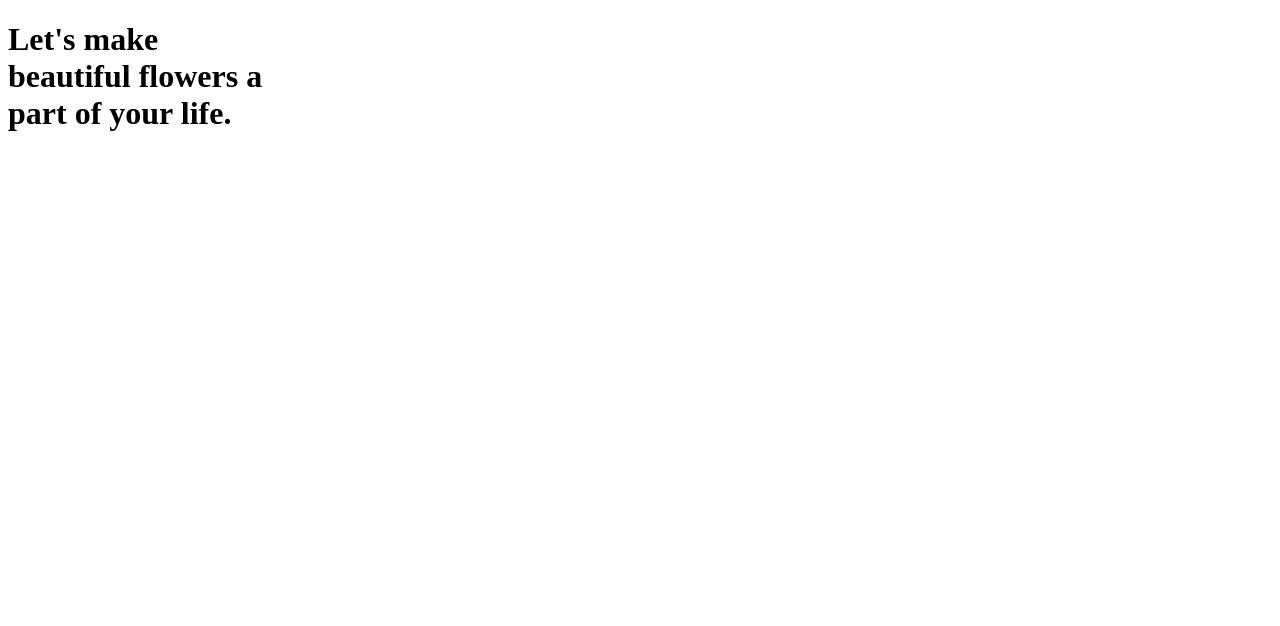
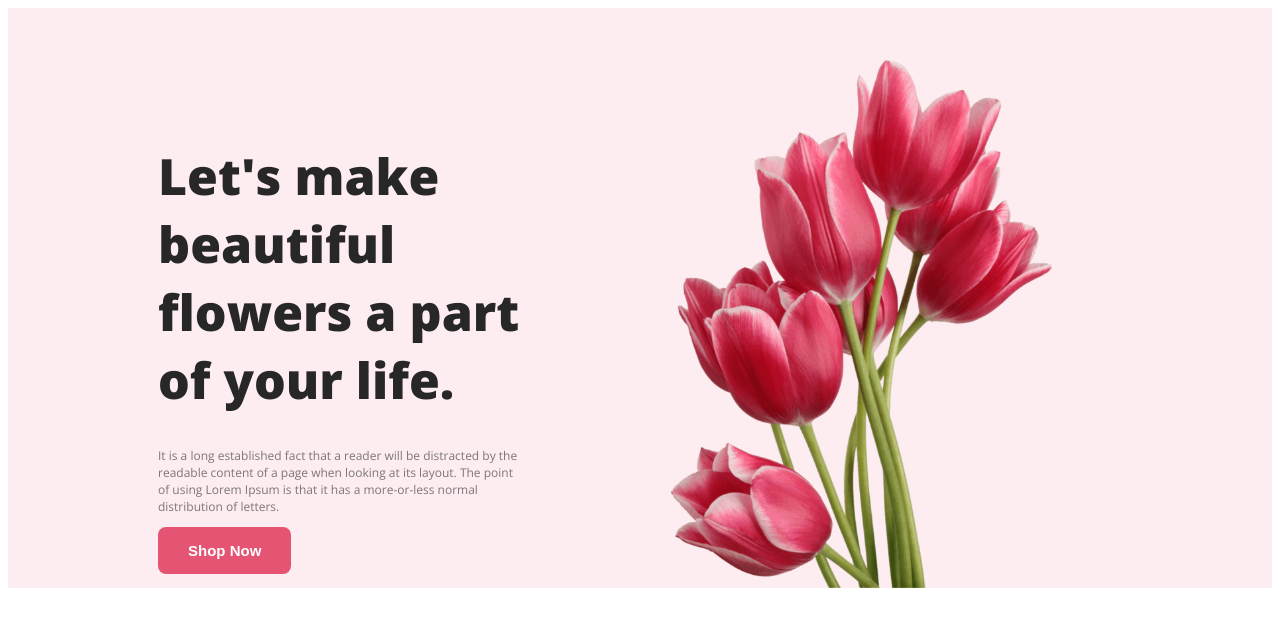
Before and after one commit to munna500362/1st-assaignment, a plain HTML site: page index.html in a window 1280 px wide. Drawn offline with nearby package versions, Linux system fonts and the light colour scheme; files that its build step writes are made by us from their sources.

Commit message:
the first git

```diff
--- a/index.html
+++ b/index.html
@@ -3,25 +3,29 @@
 <head>
     <meta charset="UTF-8">
     <meta name="viewport" content="width=device-width, initial-scale=1.0">
-    <title>flower</title>
-    <link rel="stylesheet" href="style.css">
+    <title>assingment</title>
+    <link rel="preconnect" href="https://fonts.googleapis.com">
+<link rel="preconnect" href="https://fonts.gstatic.com" crossorigin>
+<link href="https://fonts.googleapis.com/css2?family=Open+Sans:wght@400;700;800&display=swap" rel="stylesheet">
+    <link rel="stylesheet" href="style/style.css">
 </head>
 <body>
+    <header >
+        <div class="header-title">
+            <div class="header-div">
+                <h1 class="header-text">Let's make
+                    beautiful flowers a
+                    part of your life.</h1>
+                <p class="header-description">It is a long established fact that a reader will be distracted by the readable
+                    content of a page when looking at its layout. The point of using Lorem Ipsum is
+                    that it has a more-or-less normal distribution of letters.
+                </p>
+                <button class="header-button">Shop Now</button>
+            </div>
 
-    <header>
-        <h1>Let's make
-            <br>
-            beautiful flowers a
-            <br>
-            part of your life.
-        </h1>
+            <img class="header-imag" src="image/Flower Asset/header.png" alt="">
+
+        </div>
     </header>
-    <main>
-
-    </main>
-    <footer>
-
-    </footer>
-
 </body>
 </html>
--- a/style/style.css
+++ b/style/style.css
@@ -0,0 +1,39 @@
+body{
+    font-family: 'Open Sans', sans-serif;
+}
+.header-title{
+    display: flex;
+    background-color:rgba(229, 84, 115, 0.10);
+}
+
+.header-div{
+    padding: 100px 50px 0px 150px;
+}
+
+
+.header-text{
+    color: #272727;
+    font-size: 50px;
+    font-weight: 800;
+}
+.header-description{
+    color: rgba(39, 39, 39, 0.60);
+    font-size: 12px;
+    font-weight: 400;
+}
+
+.header-button{
+    color: #FFF;
+    background: #E55473;
+    display: inline-flex;
+    padding: 15px 30px;
+    border: none;
+    font-size: 15px;
+    font-weight: 700;
+    border-radius: 8px;
+}
+.header-imag{
+    width: 500px;
+    height: 530px;
+    padding: 50px 200px 0px 80px;
+}
```
Also changed, not shown: image/Flower Asset/header.png (renamed from image/Flower Asset/pngwing 10.png).
